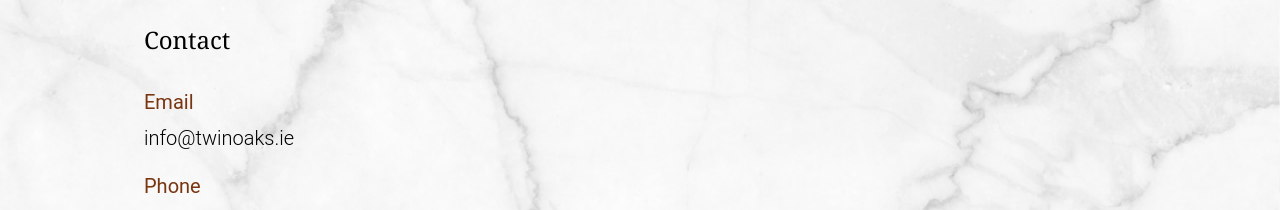
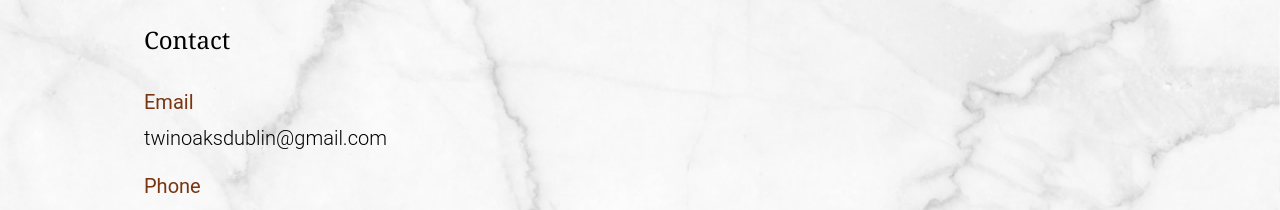
Before and after one commit to vithushan19/twin-oaks-landing, a Next.js app: page / in a window 1280 px wide. Shown: the part 2980-3190 px from the top of the page. Built offline with nearby package versions, Linux system fonts and the light colour scheme.

Commit message:
Update index.tsx

```diff
--- a/src/pages/index.tsx
+++ b/src/pages/index.tsx
@@ -303,7 +303,7 @@ export default function Landing() {
               <p className='font-regular text-amber-900'>Email</p>
             </div>
             <p className='mt-2 font-roboto text-xl font-light'>
-              info@twinoaks.ie{' '}
+              twinoaksdublin@gmail.com{' '}
             </p>
           </div>
 
```
